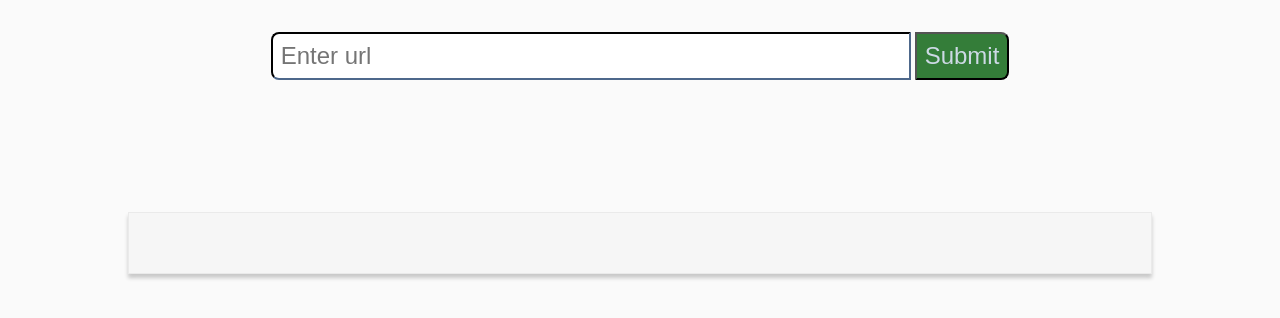
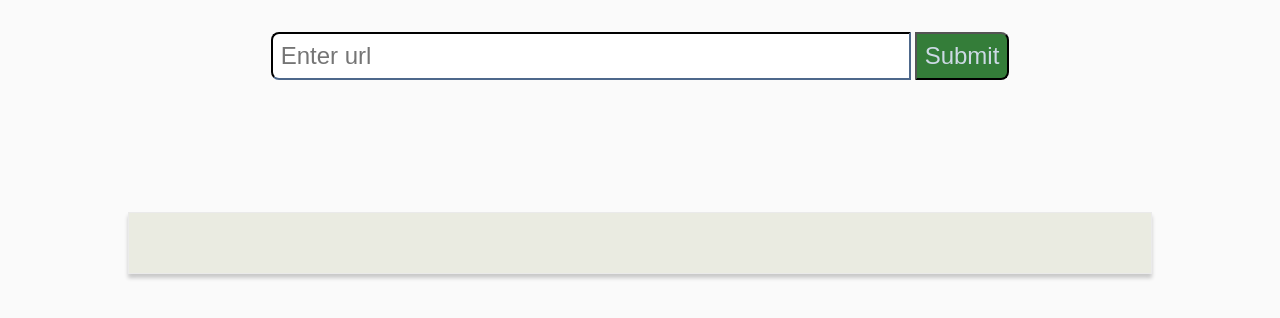
Before and after one commit to Siddhesh-Agarwal/news-extractor, a Flask app: page / in a window 1280 px wide. Shown: the top 318 px of the page. Run offline with Flask 3, Linux system fonts and the light colour scheme.

Commit message:
paper effect

```diff
--- a/templates/index.html
+++ b/templates/index.html
@@ -64,8 +64,7 @@
         margin: 100px auto;
         text-align: center;
         border: 1px solid #EAEAEA;
-        background :linear-gradient(top, rgba(#F6F6F6, 0), #FCFCFC), linear-gradient(top, rgba(#F6F6F6, 1), rgba(#F6F6F6, 1) 30px, #EAEAEA 30px, #EAEAEA 31px);
-        background-color: #F6F6F6;
+        background-color: #EAEBE1;
         box-shadow: 0 4px 4px rgba(0.1,0.1,0.2,0.2);
     }
 
```
